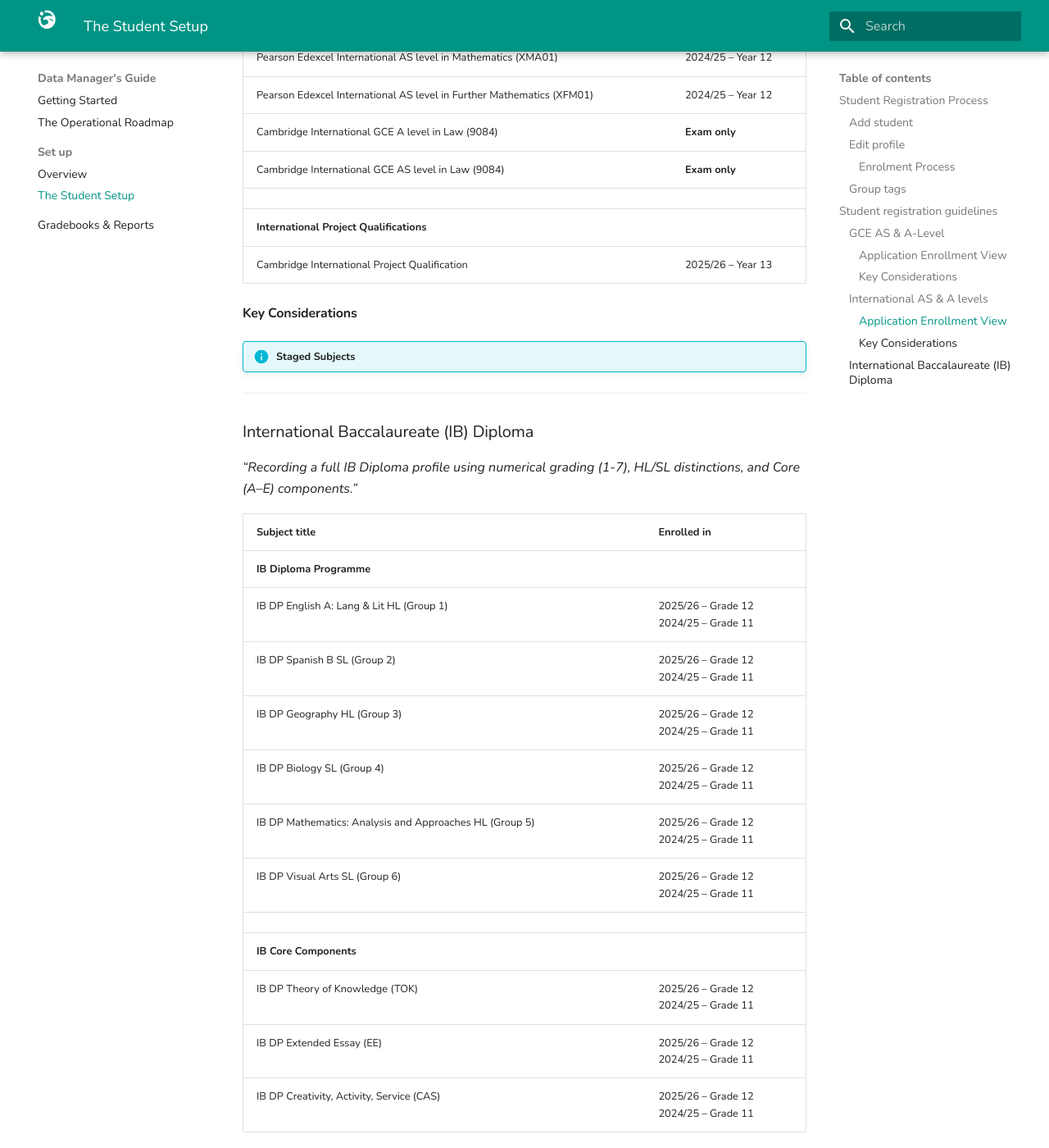
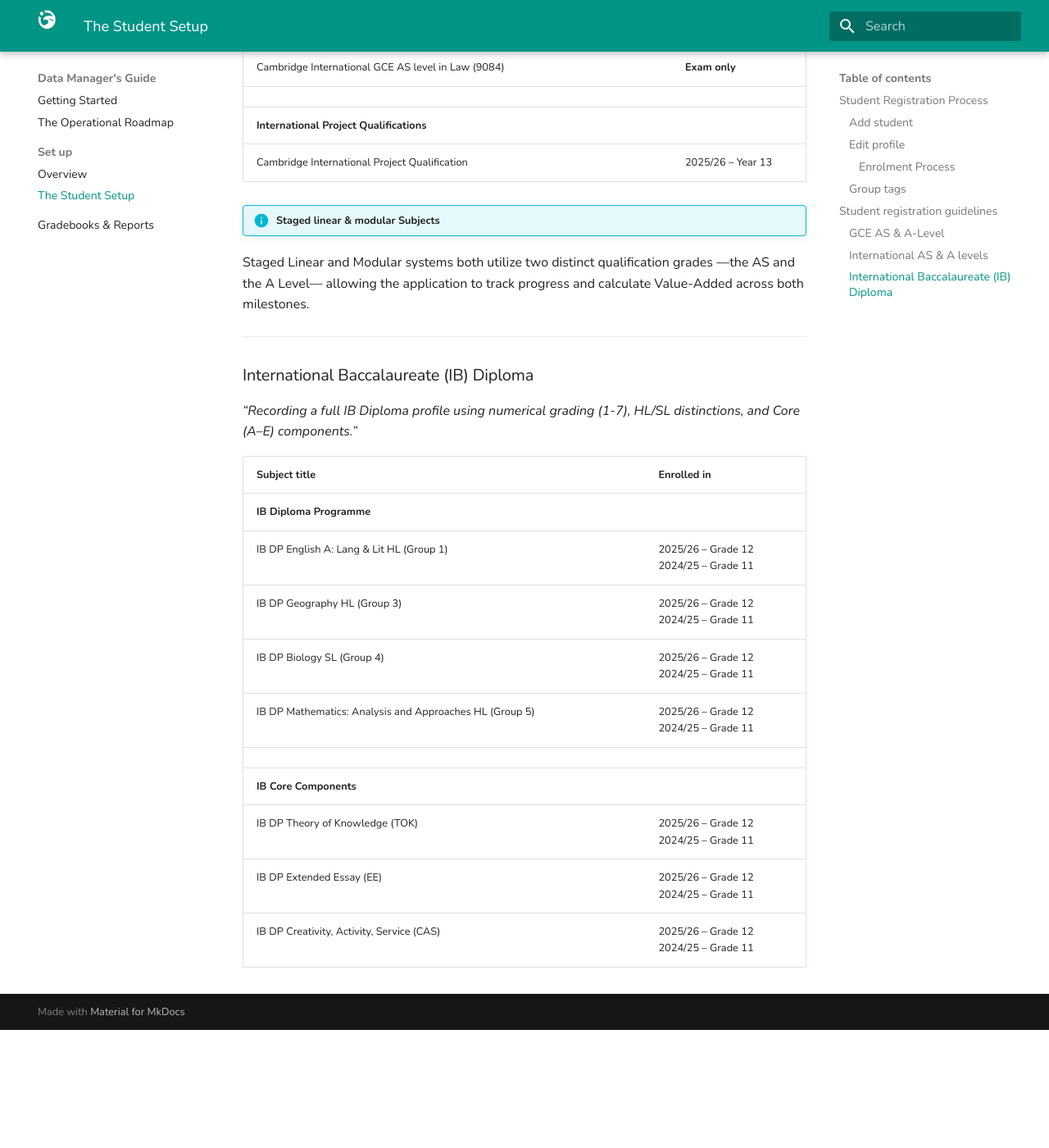
Before and after one commit to pablopenlop/gradewing_guide, an MkDocs documentation site: the page built from docs/data-manager/student-setup.md, in a window 1280 px wide and 1400 px high, scrolled down 6792 px. Shown: the whole window at 82% size. Built offline with MkDocs 1.6.1 and Material for MkDocs 9.7.7, drawn with Linux system fonts in a browser that asks for light colours; after the commit the page ends 8048 px from its top, so only the background shows below that; some of the changed text lies outside the part shown.

Commit message:
Update student-setup.md

```diff
--- a/docs/data-manager/student-setup.md
+++ b/docs/data-manager/student-setup.md
@@ -147,8 +147,6 @@
 ### GCE AS & A-Level
 *“Integrating linear subject tracking with a completed AS-Level and independent research certification.”*
 
-#### **Application Enrollment View**
-
 | Subject title | Enrolled in |
 | :--- | :--- |
 | **GCE AS & A levels** | |
@@ -161,17 +159,13 @@
 | **Level 3 Extended Project Qualifications** | |
 | Pearson Edexcel Level 3 Extended Project Qualification | 2025/26 – Year 13 |
 
-#### **Key Considerations**
-
-!!! info "Linear Subject"
+!!! info "Linear Subjects"
     For linear subjects all grades recorded in the application (**Internal and Expected**) refer to the **entire qualification**. Since there is only one final exam, the system compares all grades against each other and against a **single Final Exam Grade**. This allows the application to track the student's overall progress and calculate the **Value-Added** provided by the school.
 
 ---
 
 ### International AS & A levels
 *“A comprehensive summary of international curricula: combining CIE, OxfordAQA, and Pearson Edexcel.”*
-
-#### **Application Enrollment View**
 
 | Subject title | Enrolled in |
 | :--- | :--- |
@@ -189,10 +183,9 @@
 | **International Project Qualifications** | |
 | Cambridge International Project Qualification | 2025/26 – Year 13 |
 
-#### **Key Considerations**
 
-!!! info "Staged Subjects"
-
+!!! info "Staged linear & modular Subjects"
+Staged Linear and Modular systems both utilize two distinct qualification grades —the AS and the A Level— allowing the application to track progress and calculate Value-Added across both milestones.
 
 
 ---
@@ -204,11 +197,9 @@
 | :--- | :--- |
 | **IB Diploma Programme** | |
 | IB DP English A: Lang & Lit HL (Group 1) | 2025/26 – Grade 12 <br> 2024/25 – Grade 11 |
-| IB DP Spanish B SL (Group 2) | 2025/26 – Grade 12 <br> 2024/25 – Grade 11 |
 | IB DP Geography HL (Group 3) | 2025/26 – Grade 12 <br> 2024/25 – Grade 11 |
 | IB DP Biology SL (Group 4) | 2025/26 – Grade 12 <br> 2024/25 – Grade 11 |
 | IB DP Mathematics: Analysis and Approaches HL (Group 5) | 2025/26 – Grade 12 <br> 2024/25 – Grade 11 |
-| IB DP Visual Arts SL (Group 6) | 2025/26 – Grade 12 <br> 2024/25 – Grade 11 |
 | | |
 | **IB Core Components** | |
 | IB DP Theory of Knowledge (TOK) | 2025/26 – Grade 12 <br> 2024/25 – Grade 11 |
```
